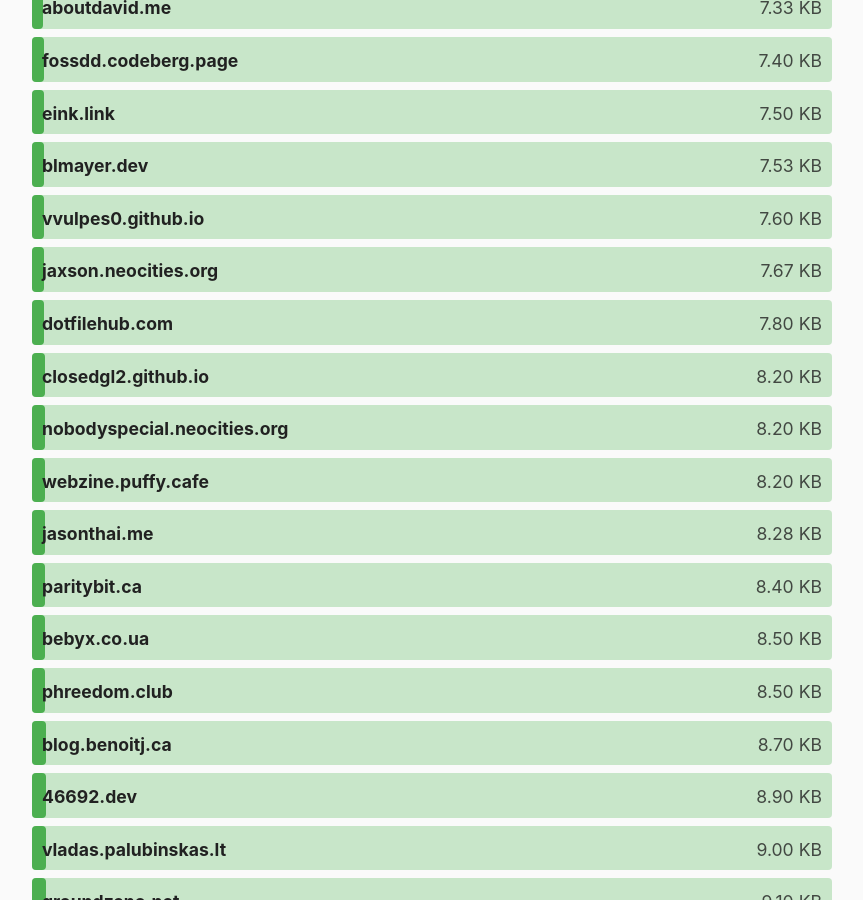
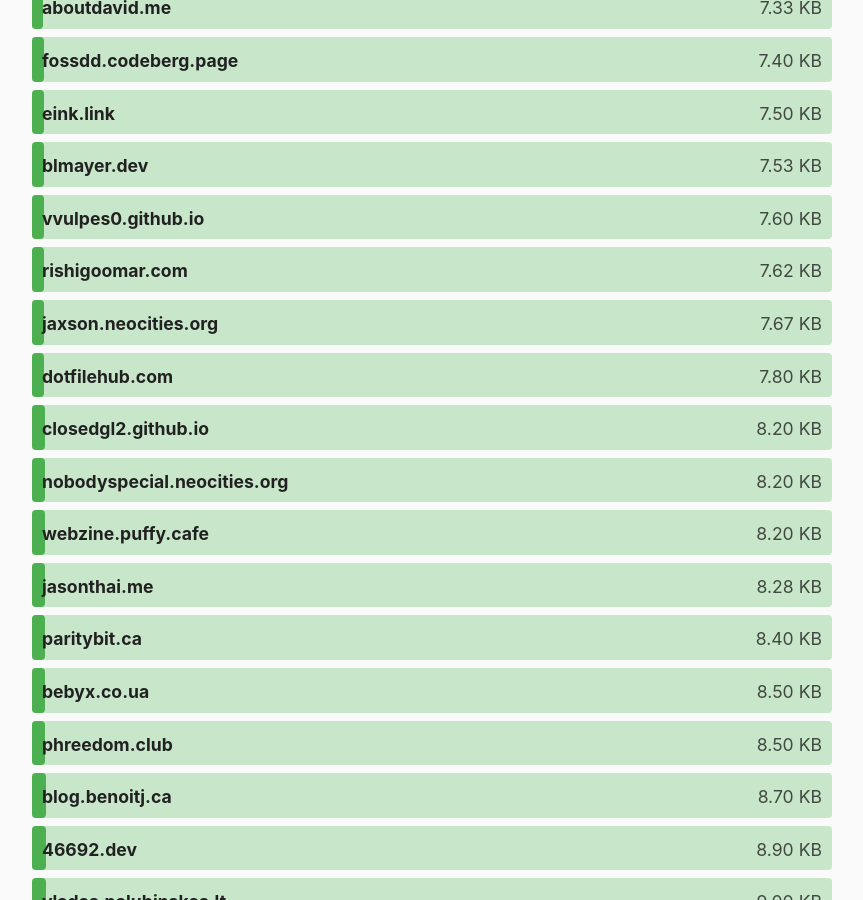
Before and after one commit to kevquirk/512kb.club, a Jekyll site: the page built from index.md, in a window 1280 px wide and 900 px high, scrolled down 3637 px. Shown: the whole window, without its empty margins (208-1071 px from the left). Built offline with Jekyll 4.4.1, drawn with Linux system fonts in a browser that asks for light colours; some of the changed text lies outside the part shown.

Commit message:
Update rishigoomar.com for new size

```diff
--- a/_data/sites.yml
+++ b/_data/sites.yml
@@ -1935,8 +1935,8 @@
 
 - domain: rishigoomar.com
   url: https://rishigoomar.com/
-  size: 436
-  last_checked: 2022-04-10
+  size: 7.62
+  last_checked: 2022-08-20
 
 - domain: robbie.antenesse.net
   url: https://robbie.antenesse.net/
```
